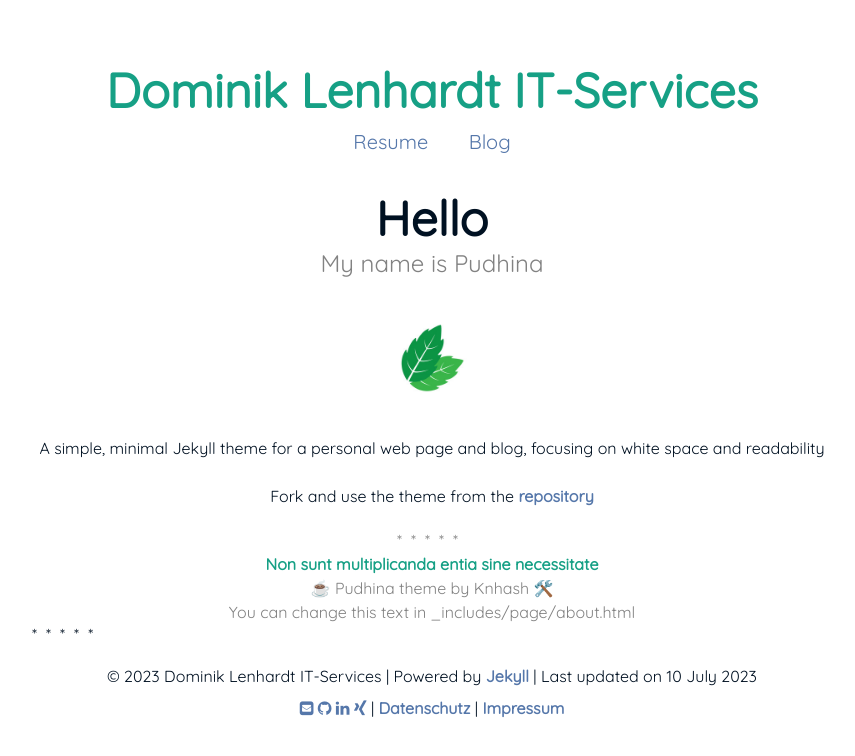
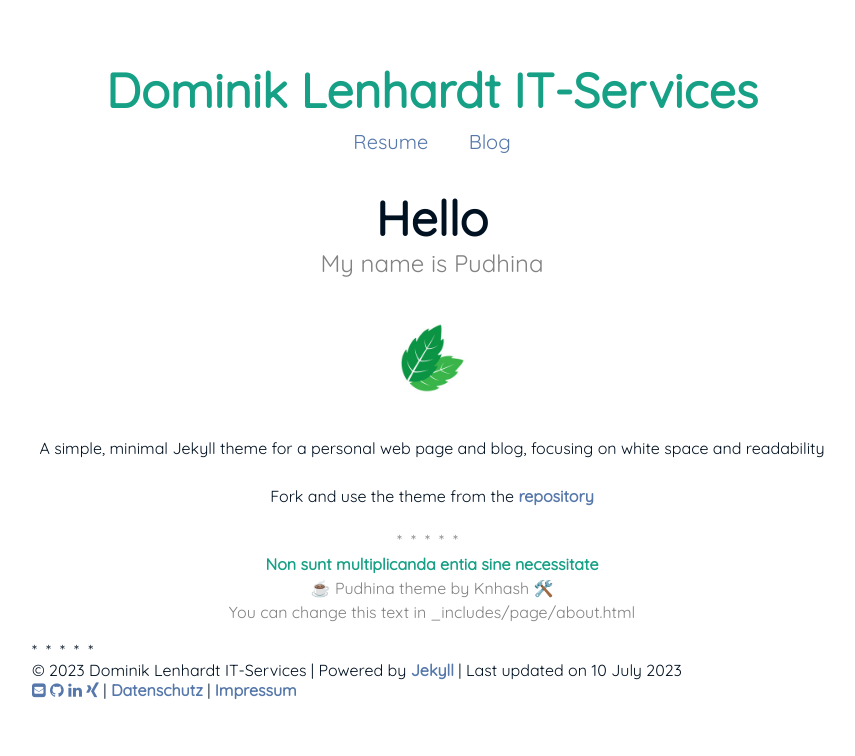
Before and after one commit to lenhardt-its/lenhardt-its.github.io, a Jekyll site: the page built from index.md, in a window 1280 px wide. Shown: the top 756 px of the page, without its empty margins (208-1063 px from the left). Built offline with Jekyll 4.4.1, drawn with Linux system fonts in a browser that asks for light colours.

Commit message:
improvements

```diff
--- a/_layouts/default.html
+++ b/_layouts/default.html
@@ -34,8 +34,8 @@
       </header>
       {{ content }}
       <footer>
-        <div class="about__divider">*****</div>
         <p class="footer">
+          <div class="about__divider">*****</div>
           &copy; {{ site.time | date: '%Y' }} {{site.title}}
             | Powered by <a target="_blank" href="https://jekyllrb.com/">Jekyll</a>
             | Last updated on {{ site.time | date_to_long_string }}
```
